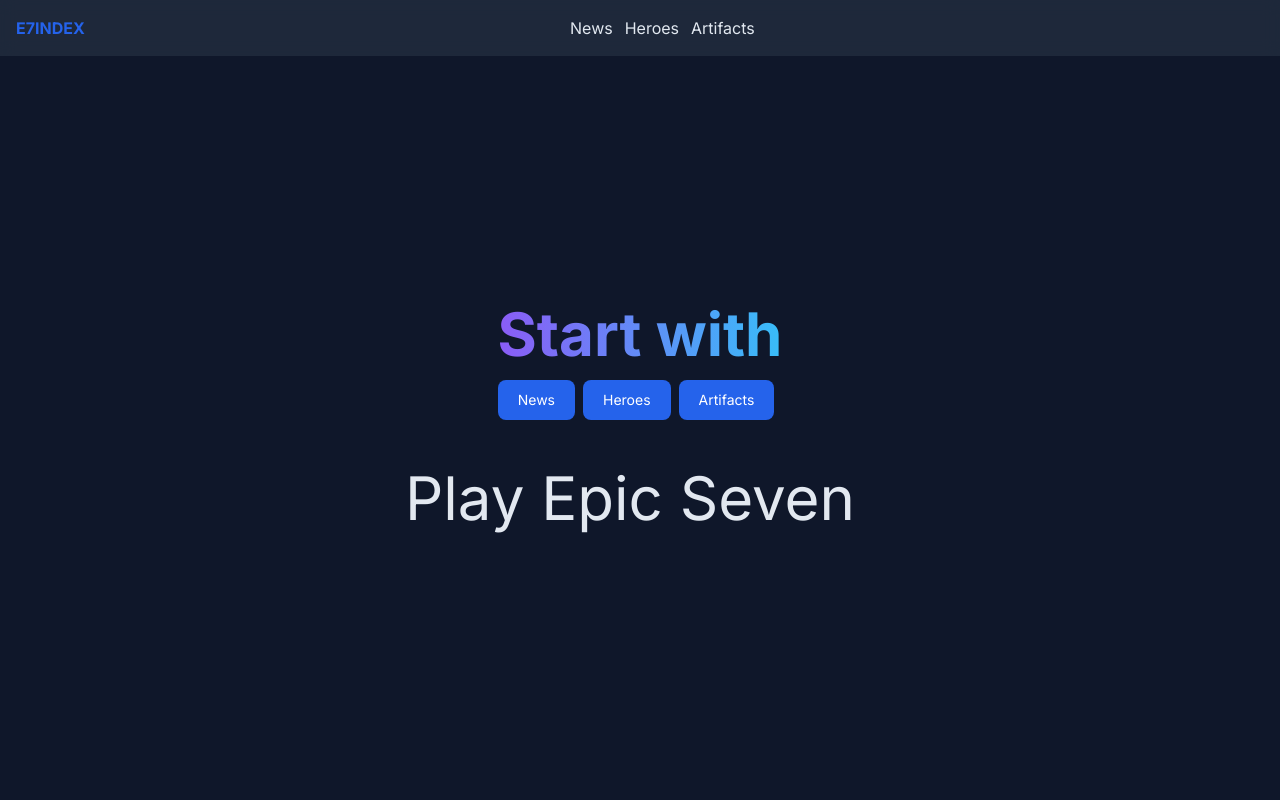
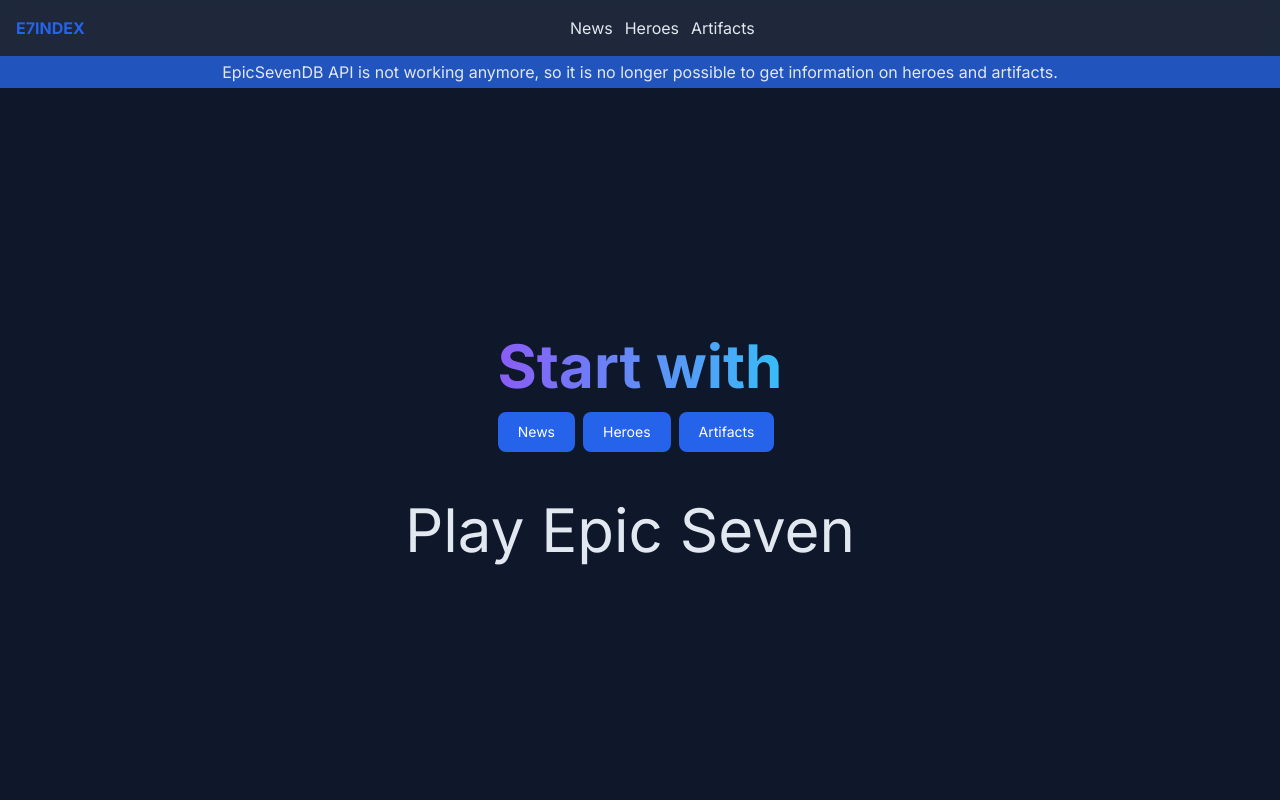
Before and after one commit to kypexfly/epic7index, a React (Vite) app: page / in a window 1280 px wide. Shown: the top 800 px of the page. Built offline with nearby package versions, Linux system fonts and the light colour scheme; some icons are missing.

Commit message:
Add message: api not working

```diff
--- a/src/components/Navbar.tsx
+++ b/src/components/Navbar.tsx
@@ -51,6 +51,9 @@
           {theme === 'dark' ? <Moon size={24} /> : <BrightnessUp size={24} />}
         </button>
       </div>
+      <div className='text-center bg-blue-400/75 dark:bg-blue-600/75 py-1'>
+        EpicSevenDB API is not working anymore, so it is no longer possible to get information on heroes and artifacts.
+      </div>
     </header>
   )
 }
```
